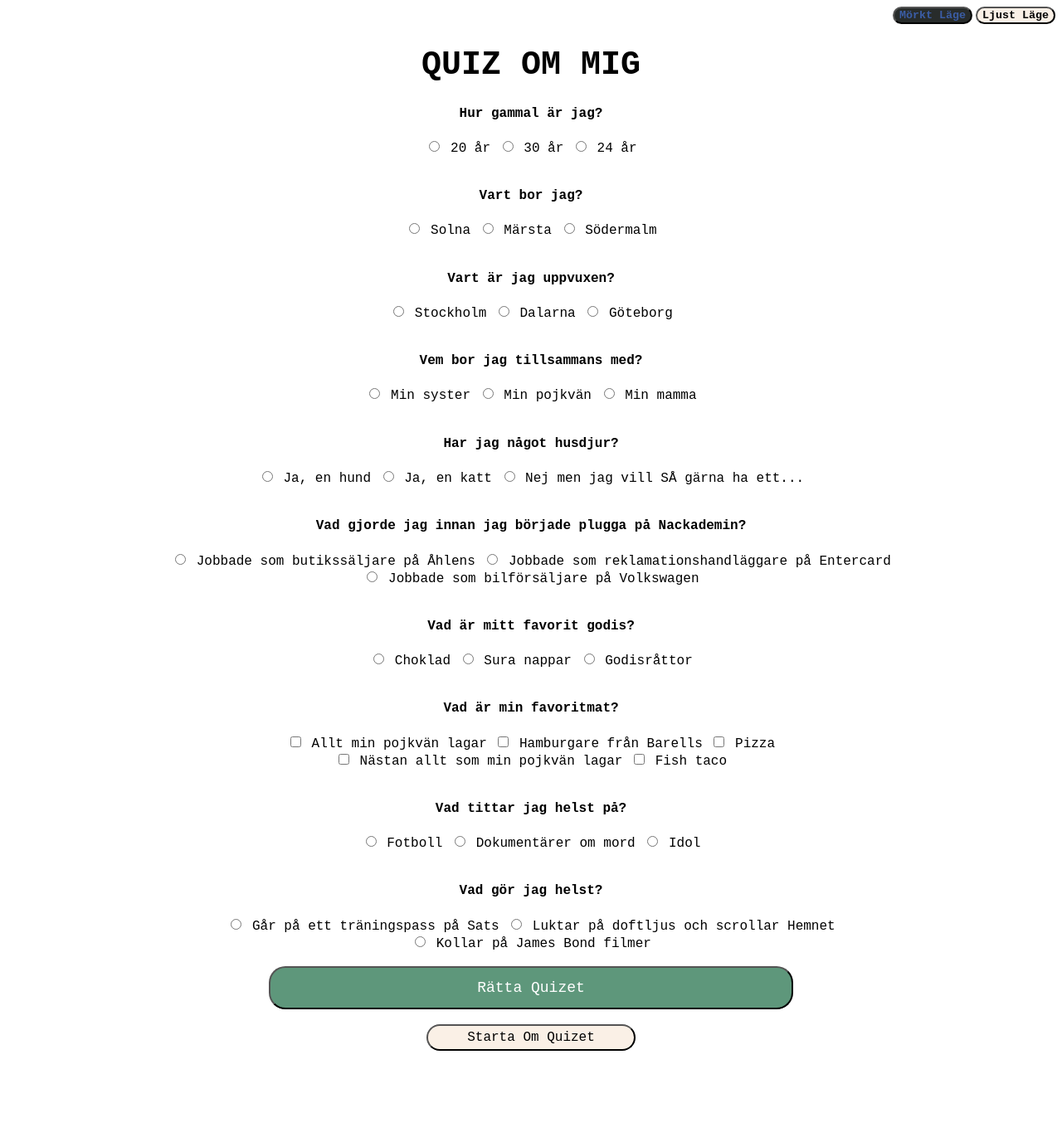
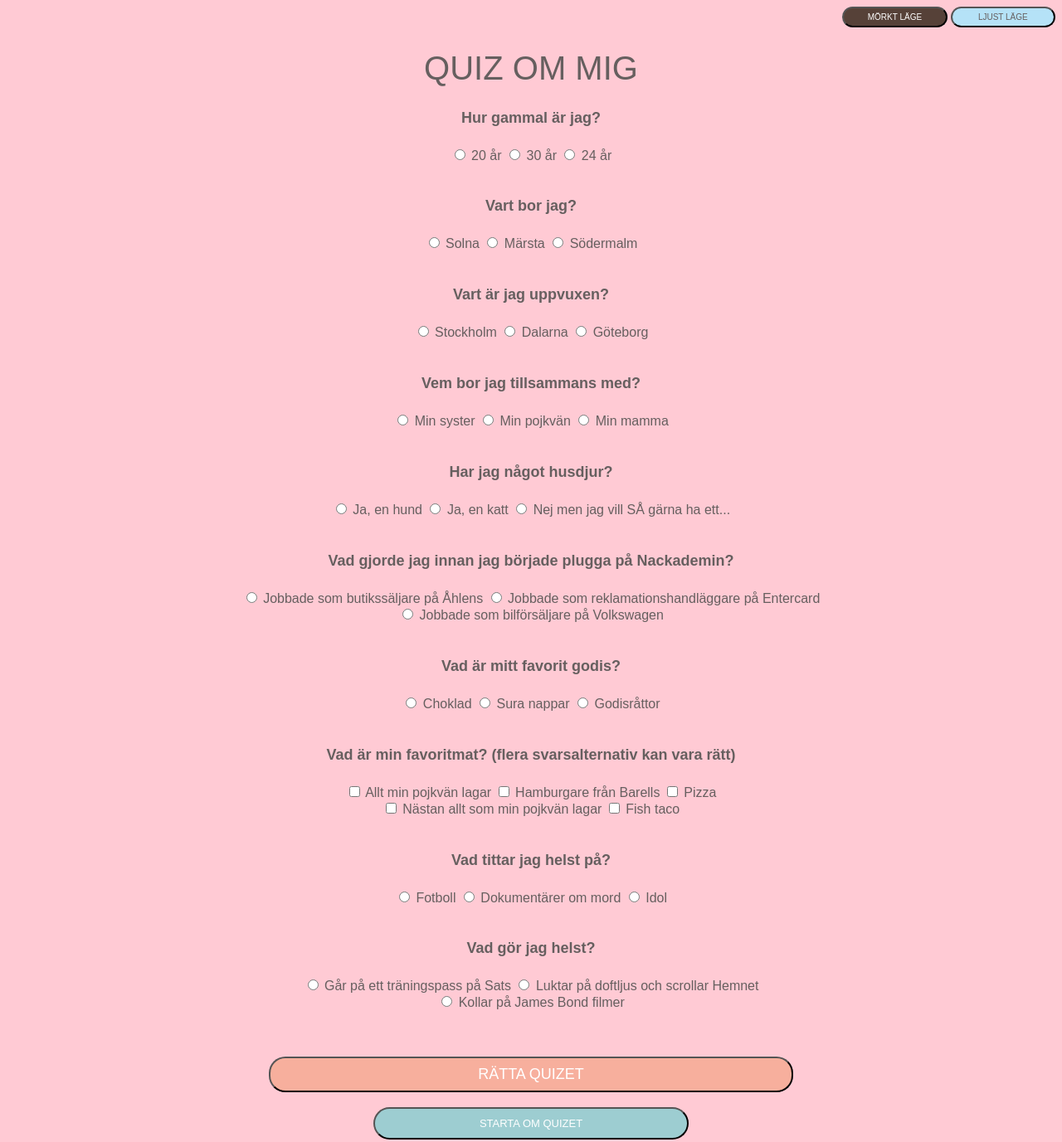
Before and after one commit to jennieisa/Quiz_Om_Mig_Inl-mningsuppg, a plain HTML site: page index.html in a window 1280 px wide. Shown: the whole page at 83% size. Before the commit the page ends 1287 px from the top, so only its background shows below. Drawn offline with Linux system fonts and the light colour scheme.

Commit message:
changed the colors

```diff
--- a/index.html
+++ b/index.html
@@ -9,14 +9,14 @@
 </head>
 <body>
      <div id="buttonsMode">
-          <button id="darkModeBtn">Mörkt Läge</button>
-          <button id="lightModeBtn">Ljust Läge</button>
+          <button id="darkModeBtn">MÖRKT LÄGE</button>
+          <button id="lightModeBtn">LJUST LÄGE</button>
      </div>
      <h1 id="contentHeading">QUIZ OM MIG</h1>
      <div id="content">
           </label>
           <div id="oListWQuestions">
-               <h4>Hur gammal är jag?</h4>
+               <h4 class="questions">Hur gammal är jag?</h4>
                <input type="radio" name="question1" class="radioBtnAnsw" value="20 år">
                <label for="question1">20 år</label>
                <input type="radio" name="question1" class="radioBtnAnsw" value="30 år">
@@ -24,7 +24,7 @@
                <input type="radio" name="question1" class="radioBtnAnsw" value="24 år">
                <label for="question1">24 år</label>
                <br><br>
-               <h4>Vart bor jag?</h4>
+               <h4 class="questions">Vart bor jag?</h4>
                <input type="radio" name="question2" class="radioBtnAnsw" value="Solna">
                <label for="question2">Solna</label>
                <input type="radio" name="question2" class="radioBtnAnsw" value="Märsta">
@@ -32,7 +32,7 @@
                <input type="radio" name="question2" class="radioBtnAnsw" value="Södermalm">
                <label for="question2">Södermalm</label>
                <br><br>
-               <h4>Vart är jag uppvuxen?</h4>
+               <h4 class="questions">Vart är jag uppvuxen?</h4>
                <input type="radio" name="question3" class="radioBtnAnsw" value="Stockholm">
                <label for="question3">Stockholm</label>
                <input type="radio" name="question3" class="radioBtnAnsw" value="Dalarna">
@@ -40,7 +40,7 @@
                <input type="radio" name="question3" class="radioBtnAnsw" value="Göteborg">
                <label for="question3">Göteborg</label>
                <br><br>
-               <h4>Vem bor jag tillsammans med?</h4>
+               <h4 class="questions">Vem bor jag tillsammans med?</h4>
                <input type="radio" name="question4" class="radioBtnAnsw" value="Min syster">
                <label for="question4">Min syster</label>
                <input type="radio" name="question4" class="radioBtnAnsw" value="Min pojkvän">
@@ -48,7 +48,7 @@
                <input type="radio" name="question4" class="radioBtnAnsw" value="Min mamma">
                <label for="question4">Min mamma</label>
                <br><br>
-               <h4>Har jag något husdjur?</h4>
+               <h4 class="questions">Har jag något husdjur?</h4>
                <input type="radio" name="question5" class="radioBtnAnsw" value="Ja, en hund">
                <label for="question5">Ja, en hund</label>
                <input type="radio" name="question5" class="radioBtnAnsw" value="Ja, en katt">
@@ -56,7 +56,7 @@
                <input type="radio" name="question5" class="radioBtnAnsw" value="Nej men jag vill SÅ gärna ha ett...">
                <label for="question5">Nej men jag vill SÅ gärna ha ett...</label>
                <br><br>
-               <h4>Vad gjorde jag innan jag började plugga på Nackademin?</h4>
+               <h4 class="questions">Vad gjorde jag innan jag började plugga på Nackademin?</h4>
                <input type="radio" name="question6" class="radioBtnAnsw" value="Jobbade som butikssäljare på Åhlens">
                <label for="question6">Jobbade som butikssäljare på Åhlens</label>
                <input type="radio" name="question6" class="radioBtnAnsw" value="Jobbade som reklamationshandläggare på Entercard">
@@ -65,7 +65,7 @@
                <input type="radio" name="question6" class="radioBtnAnsw" value="Jobbade som bilförsäljare på Volkswagen">
                <label for="question6">Jobbade som bilförsäljare på Volkswagen</label>
                <br><br>
-               <h4>Vad är mitt favorit godis?</h4>
+               <h4 class="questions">Vad är mitt favorit godis?</h4>
                <input type="radio" name="question7" class="radioBtnAnsw" value="Choklad">
                <label for="question7">Choklad</label>
                <input type="radio" name="question7" class="radioBtnAnsw" value="Sura nappar">
@@ -73,7 +73,7 @@
                <input type="radio" name="question7" class="radioBtnAnsw" value="Godisråttor">
                <label for="question7">Godisråttor</label>
                <br><br>
-               <h4>Vad är min favoritmat?</h4>
+               <h4 class="questions">Vad är min favoritmat? (flera svarsalternativ kan vara rätt)</h4>
                <input type="checkbox" name="question8" class="checkboxBtnsAnsw" value="Allt min pojkvän lagar">
                <label for="question8">Allt min pojkvän lagar</label>
                <input type="checkbox" name="question8" class="checkboxBtnsAnsw" value="Hamburgare från Barells">
@@ -86,7 +86,7 @@
                <input type="checkbox" name="question8" class="checkboxBtnsAnsw" value="Fish taco">
                <label for="question8">Fish taco</label>
                <br><br>
-               <h4>Vad tittar jag helst på?</h4>
+               <h4 class="questions">Vad tittar jag helst på?</h4>
                <input type="radio" name="question9" class="radioBtnAnsw" value="Fotboll">
                <label for="question9">Fotboll</label>
                <input type="radio" name="question9" class="radioBtnAnsw" value="Dokumentärer om mord">
@@ -94,7 +94,7 @@
                <input type="radio" name="question9" class="radioBtnAnsw" value="Idol">
                <label for="question9">Idol</label>
                <br><br>
-               <h4>Vad gör jag helst?</h4>
+               <h4 class="questions">Vad gör jag helst?</h4>
                <input type="radio" name="question10" class="radioBtnAnsw" value="Går på ett träningspass på Sats">
                <label for="question10">Går på ett träningspass på Sats</label>
                <input type="radio" name="question10" class="radioBtnAnsw" value="Luktar på doftljus och scrollar Hemnet">
@@ -106,12 +106,12 @@
                <br>
           </div>
           <div>
-               <button id="submitBtn">Rätta Quizet</button>
+               <h2 id="quizResult"></h2>
+               <br>
+               <button id="submitBtn">RÄTTA QUIZET</button>
                <br>
                <br>
-               <button id="replyQuiz">Starta Om Quizet</button>
-               <br>
-               <h2 id="quizResult"></h2>
+               <button id="replyQuiz">STARTA OM QUIZET</button>
           </div>
      </div>
      <script src="main.js"></script>
--- a/main.js
+++ b/main.js
@@ -83,15 +83,14 @@ let darkModeBtn = document.querySelector("#darkModeBtn");
 
 //Funktion som körs när man klickar på "mörkt läge" knappen
 darkModeBtn.addEventListener("click", () => {
-     document.querySelector("body").style.backgroundColor = "rgb(40, 44, 43)";
-     document.querySelector("body").style.color = "rgb(59, 93, 165)";
-     document.querySelector("#quizResult").style.backgroundColor = "white";
+     document.querySelector("body").style.background = "#C08497";
+     document.querySelector("body").style.color = "#FFFFFF";
 });
 
 let lightModeBtn = document.querySelector("#lightModeBtn");
 
 //Funktion som körs när man klickar på "ljust läge" knappen
 lightModeBtn.addEventListener("click", () => {
-     document.querySelector("body").style.backgroundColor = "white";
-     document.querySelector("body").style.color ="black";
+     document.querySelector("body").style.backgroundColor = "#FFCAD4";
+     document.querySelector("body").style.color ="#665f5f";
 });
--- a/style.css
+++ b/style.css
@@ -1,30 +1,44 @@
+body {
+     background: #FFCAD4;
+     color: #665f5f;
+}
+
 #contentHeading {
-     font-family:'Courier New', Courier, monospace;
+     font-family: 'Arial', sans-serif;
      text-align: center;
      font-size: 40px;
+     font-weight: 300;
 }
 
 #content {
-     font-family: 'Courier New', Courier, monospace;
+     font-family: 'Arial', sans-serif;
      text-align: center;
 }
 
+.questions {
+     font-size: large;
+}
+
 #darkModeBtn {
-     color: rgb(59, 93, 165);
-     background-color: rgb(40, 44, 43);
-     font-family:'Courier New', Courier, monospace;
-     font-weight: bolder;
+     color: #ffffff;
+     background-color: #564138;
+     font-family: 'Arial', sans-serif;
      cursor: pointer;
      border-radius: 20px;
+     font-size: x-small;
+     padding: 5px 5px;
+     width: 10%;
 }
 
 #lightModeBtn {
-     color:black;
-     background-color: linen;
-     font-family:'Courier New', Courier, monospace;
-     font-weight: bolder;
+     color:#665f5f;
+     background-color: #b5e2f7;
+     font-family: 'Arial', sans-serif;
      cursor: pointer;
      border-radius: 20px;
+     font-size: x-small;
+     padding: 5px 5px;
+     width: 10%;
 }
 
 #buttonsMode {
@@ -37,22 +51,23 @@
 
 #submitBtn {
      width: 50%;
-     padding: 14px 28px;
+     padding: 9px 26px;
      font-size: large;
-     background-color: rgb(94, 151, 123);
+     background-color: #F7AF9D;
      color: white;
-     font-family:'Courier New', Courier, monospace;
+     font-family: 'Arial', sans-serif;
      cursor: pointer;
      border-radius: 20px;
 }
 
 #replyQuiz {
-     width: 20%;
-     padding: 5px 10px;
-     background-color: linen;
-     font-family: 'Courier New', Courier, monospace;
+     width: 30%;
+     padding: 10px 10px;
+     background-color: #9dcdd1;
+     color: #FFFFFF;
+     font-family: 'Arial', sans-serif;
      cursor: pointer;
-     font-size: medium;
+     font-size: small;
      border-radius: 20px;
 }
 
```
